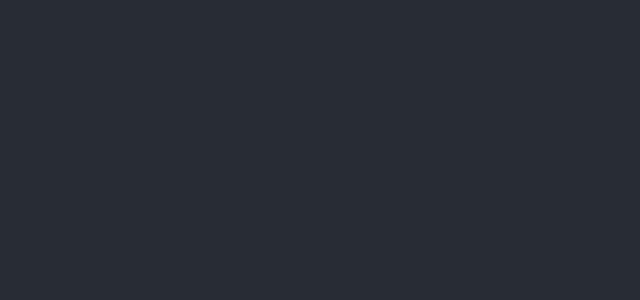
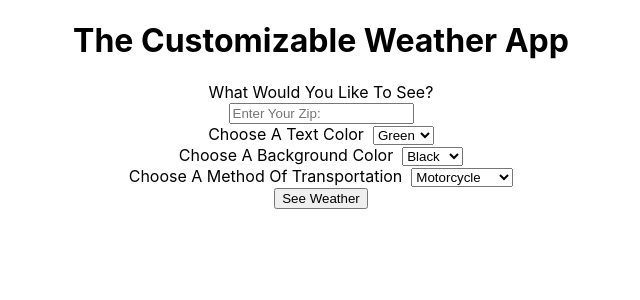
Before and after one commit to jg-2021/React-weather, a React (Create React App) app: page / in a window 1280 px wide. Shown: the top 300 px of the page, without its empty margins (319-959 px from the left). Built offline with nearby package versions, Linux system fonts and the light colour scheme.

Commit message:
started main page

```diff
--- a/package.json
+++ b/package.json
@@ -8,6 +8,7 @@
     "@testing-library/user-event": "^12.8.3",
     "react": "^17.0.1",
     "react-dom": "^17.0.1",
+    "react-router-dom": "^5.2.0",
     "react-scripts": "4.0.3",
     "web-vitals": "^1.1.1"
   },
--- a/src/App.js
+++ b/src/App.js
@@ -1,12 +1,12 @@
-
 import './App.css';
+import Header from './components/Header';
+import Home from './components/Home'
 
 function App() {
   return (
     <div className="App">
-      <header className="App-header">
-
-      </header>
+      <Header/>
+      <Home/>
     </div>
   );
 }
--- /dev/null
+++ b/src/components/Header.jsx
@@ -0,0 +1,9 @@
+const Header = () => {
+    return (
+        <div>
+            <h1>The Customizable Weather App</h1>
+        </div>
+    )
+}
+
+export default Header
--- /dev/null
+++ b/src/components/Home.jsx
@@ -0,0 +1,11 @@
+import UI from "./UI"
+
+const Home = () => {
+    return (
+        <div>
+            <UI/>
+        </div>
+    )
+}
+
+export default Home
--- /dev/null
+++ b/src/components/UI.jsx
@@ -0,0 +1,60 @@
+const UI = () => {
+    return (
+        <div>
+            <>
+            <form>
+                <label for='zip'> What Would You Like To See?
+                    </label><br/>
+                    <input
+                        type='text'
+                        id='zip'
+                        name='zip'
+                        placeholder = "Enter Your Zip:"
+                    /> <br/>
+                     <label for='tcolor'> Choose A Text Color &nbsp;
+                    </label>
+                    <select name="tcolor" id="tcolor">
+                        <option value="green">Green</option>
+                        <option value="red">Red</option>
+                        <option value="black">Black</option>
+                        <option value="blue">Blue</option>
+                        <option value="Purple">Purple</option>
+                        <option value="yellow">Yellow</option>
+                    </select><br/>
+                    <label for='bcolor'> Choose A Background Color &nbsp;
+                    </label>
+                    <select name="bcolor" id="bcolor">
+                    <option value="black">Black</option>
+                        <option value="blue">Blue</option>
+                        <option value="red">Red</option>
+                        <option value="green">Green</option>
+                        <option value="Purple">Purple</option>
+                        <option value="yellow">Yellow</option>
+                    </select><br/>
+                    <label for='tmethod'> Choose A Method Of Transportation &nbsp;
+                    </label>
+                    <select name="tmethod" id="tmethod">
+                        <optgroup label = 'Private'>
+                        <option value="motorcycle">Motorcycle</option>
+                        <option value="drive">Drive</option>
+                        </optgroup>
+                        <optgroup label = 'Exercise'>
+                        <option value="walk">Walk</option>
+                        <option value="run">Run</option>
+                        <option value="cycle">Cycle</option>
+                        </optgroup>
+                        <optgroup label = 'Public'>
+                        <option value="bus">Bus</option>
+                        <option value="train">Train</option>
+                        </optgroup>
+                    </select><br/>
+
+                <button type='submit'>See Weather</button>
+            </form>
+
+        </>
+        </div>
+    )
+}
+
+export default UI
```
Also changed, not shown: 1 other file (tests, documents, lock files or other folders).
